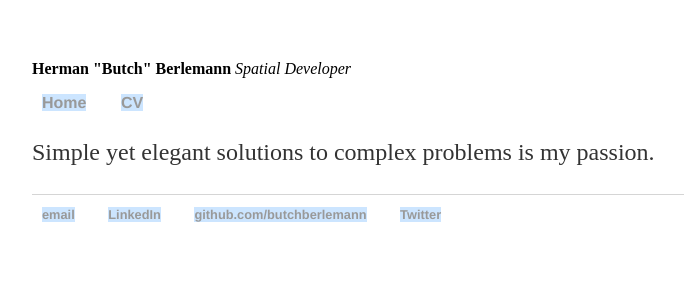
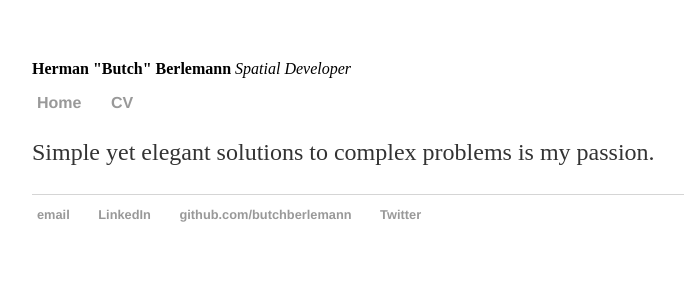
Before and after one commit to butchberlemann/butchberlemann.github.io, a Jekyll site: the page built from index.html, in a window 1280 px wide. Shown: the top 300 px of the page, without its empty margins (160-844 px from the left). Built offline with Jekyll 4.4.1, drawn with Linux system fonts in a browser that asks for light colours.

Commit message:
Update main.css

```diff
--- a/css/main.css
+++ b/css/main.css
@@ -33,8 +33,8 @@ h3 {
 }
 
 ul li {
-  background: #cce5ff;
-  margin: 10px;
+  font-family:'Helvetica', 'Arial', 'Sans-Serif';
+  margin: 5px;
 }
 
 p {
```
